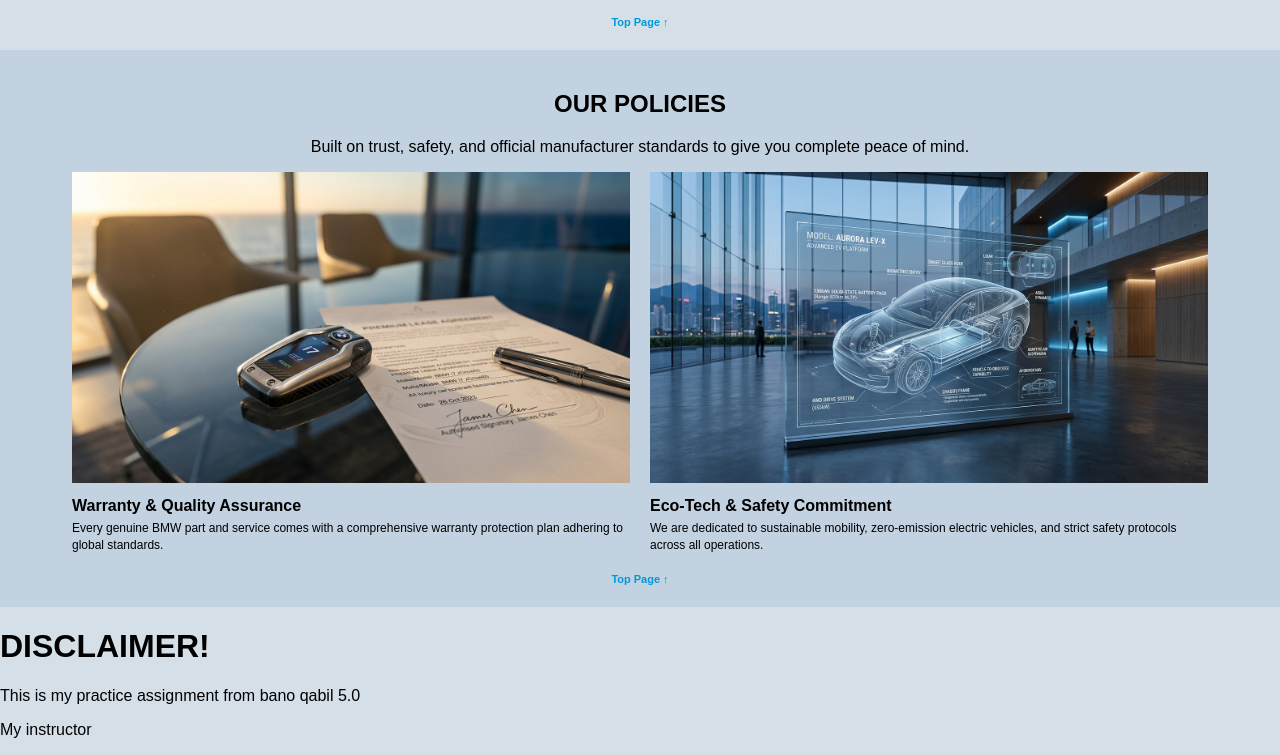
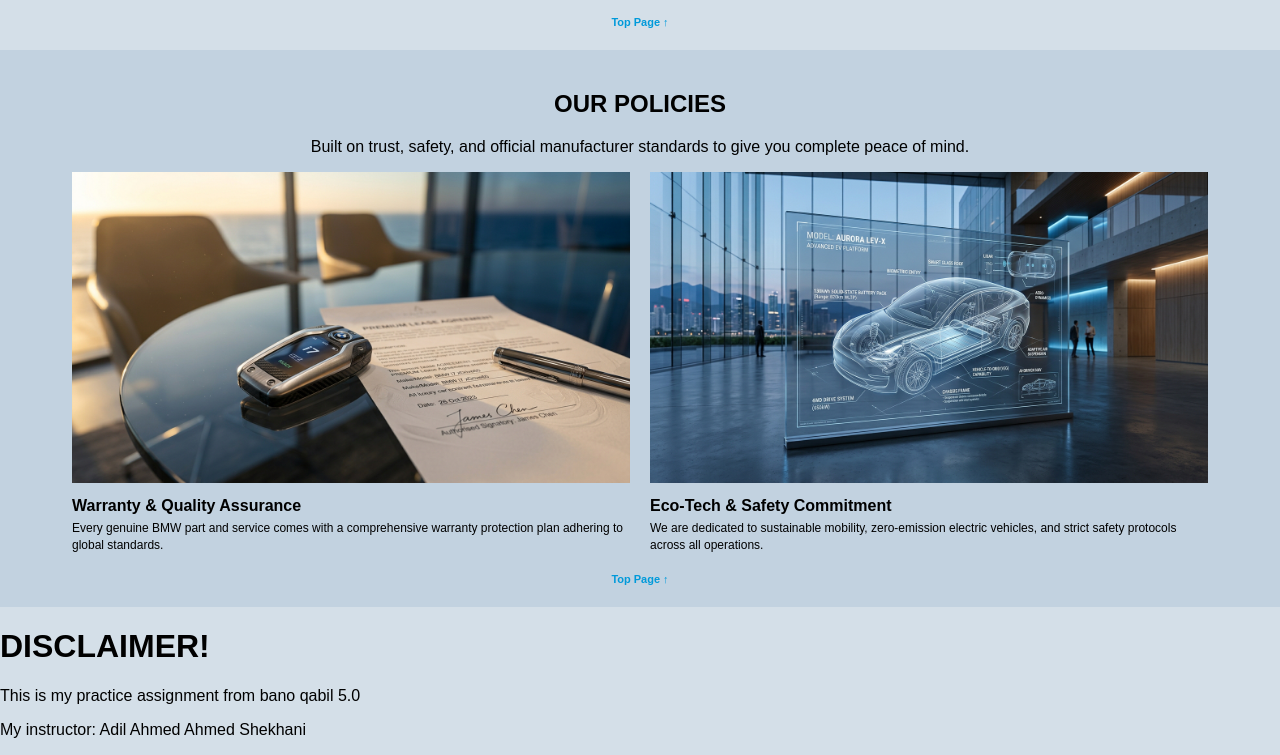
Before and after one commit to Mrhacker66423/Git-Practice, a plain HTML site: page index.html in a window 1280 px wide. Shown: the part 1255-2010 px from the top of the page. Drawn offline with Linux system fonts and the light colour scheme.

Commit message:
Instructor Name Update

```diff
--- a/index.html
+++ b/index.html
@@ -85,7 +85,7 @@
     </div>
     <H1>DISCLAIMER!</H1>
     <p>This is my practice assignment from bano qabil 5.0</p>
-    <p>My instructor</p>
+    <p>My instructor: Adil Ahmed Ahmed Shekhani</p>
 
 
 </body>
```
